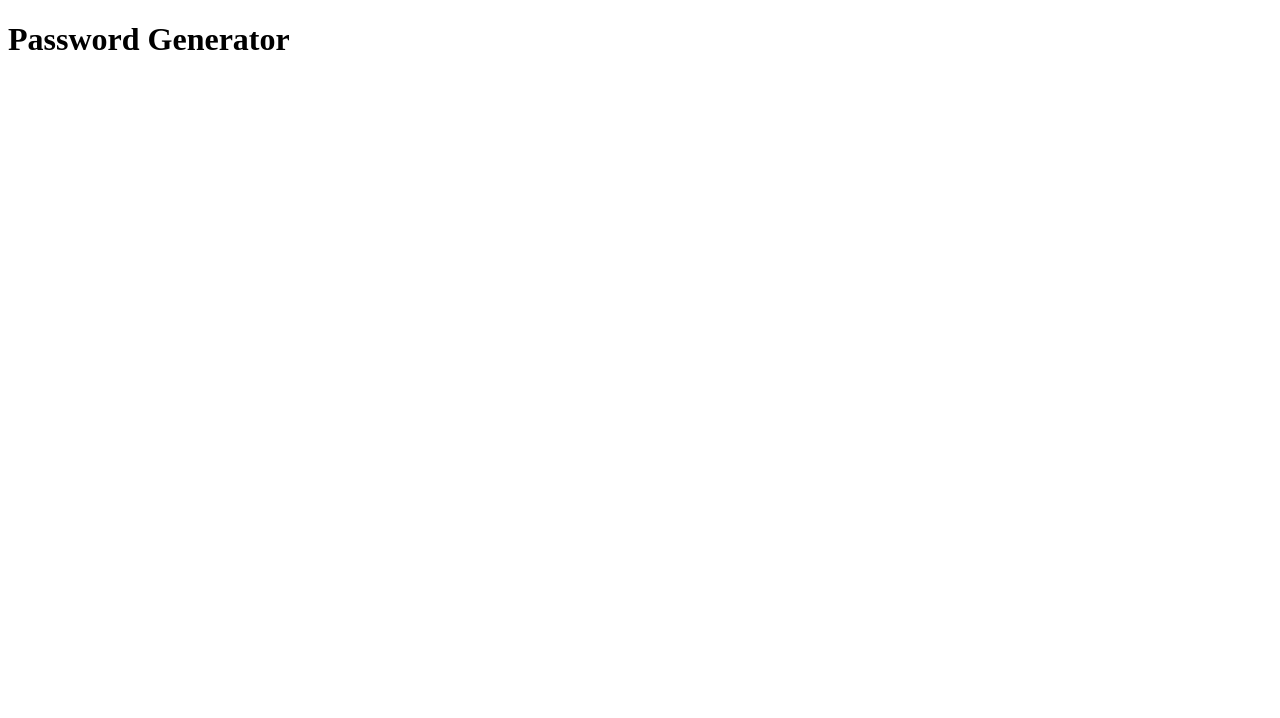
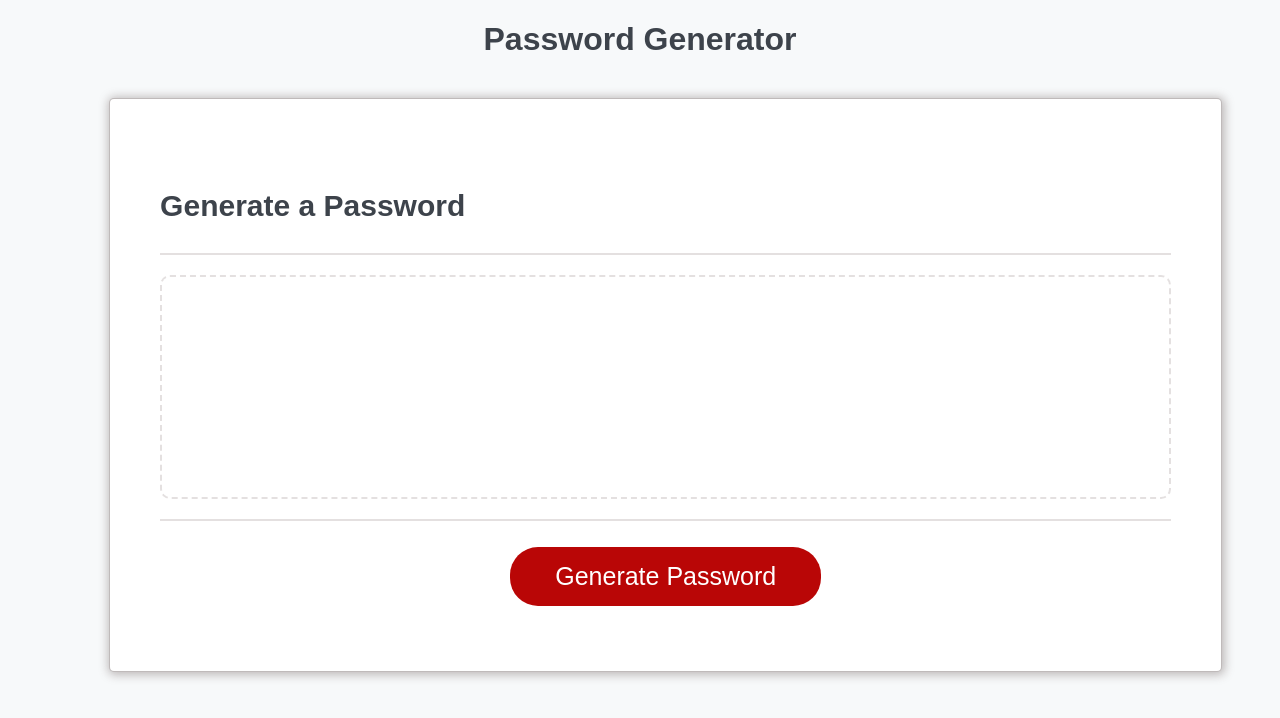
Before and after one commit to devonfaria/password-generator, a plain HTML site: page index.html in a window 1280 px wide. Drawn offline with Linux system fonts and the light colour scheme.

Commit message:
styled css for the html body

```diff
--- a/assets/style.css
+++ b/assets/style.css
@@ -0,0 +1,62 @@
+* {
+  font-family: Arial, Helvetica, sans-serif;
+  background-color: rgb(247, 249, 250);
+  color: rgb(61, 67, 75);
+}
+
+h1 {
+  text-align: center;
+}
+
+section {
+  display: flex;
+  flex-direction: column;
+  width: 80%;
+  box-shadow: 1px 1px 10px 2px rgba(175, 169, 169, 0.8);
+  background-color: white;
+  border-radius: 5px;
+  border: 1px solid rgba(175, 169, 169, 0.8);
+  margin: 40px 8%;
+  padding: 50px;
+}
+
+h2 {
+  margin-top: 40px;
+  padding: 0px 0px 30px 0px;
+  border-bottom: 2px solid rgb(228, 224, 224);
+  background-color: white;
+  font-size: 30px;
+  margin-bottom: 0;
+}
+
+input {
+  height: 200px;
+  padding: 10px;
+  border-radius: 10px;
+  border: 2px dashed rgb(228, 224, 224);
+  margin: 20px 0px;
+  background-color: white;
+}
+
+.button {
+  height: 100px;
+  display: flex;
+  justify-content: center;
+  align-items: flex-start;
+  border-top: 2px solid rgb(228, 224, 224);
+  background-color: white;
+}
+
+button {
+  background-color: inherit;
+  border: none;
+}
+
+h3 {
+  background-color: rgb(185, 6, 6);
+  color: white;
+  font-size: 25px;
+  border-radius: 28px;
+  padding: 15px 45px;
+  font-weight: 100;
+}
--- a/index.html
+++ b/index.html
@@ -9,5 +9,16 @@
 </head>
 <body>
   <h1>Password Generator</h1>
+  <main></main>
+    <section>
+      <h2>Generate a Password</h2>
+      <input type="text">
+      <div class="button">
+        <button>
+          <h3>Generate Password</h3>
+        </button>
+      </div>
+    </section>
+  </main>
 </body>
 </html>
```
